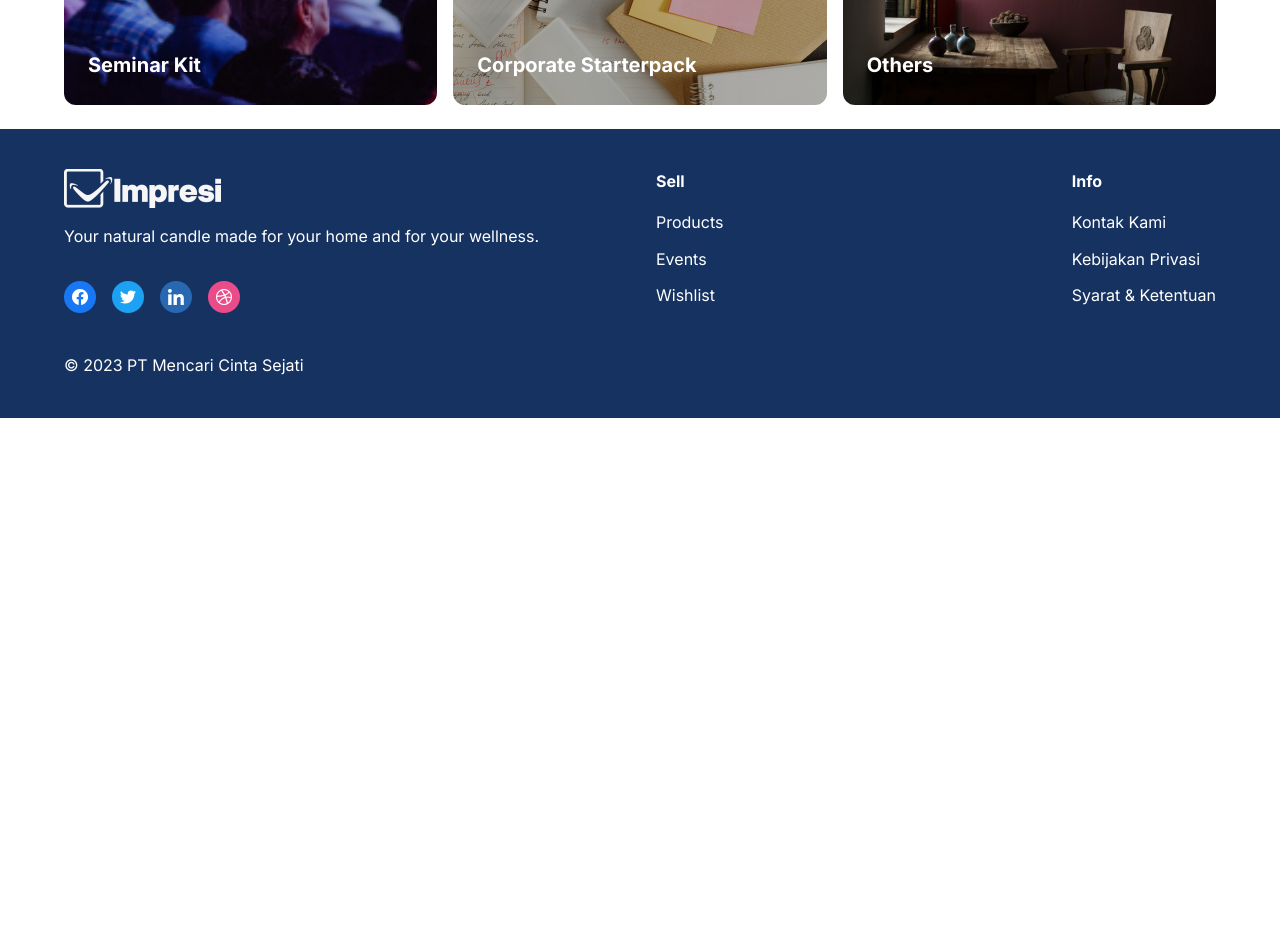
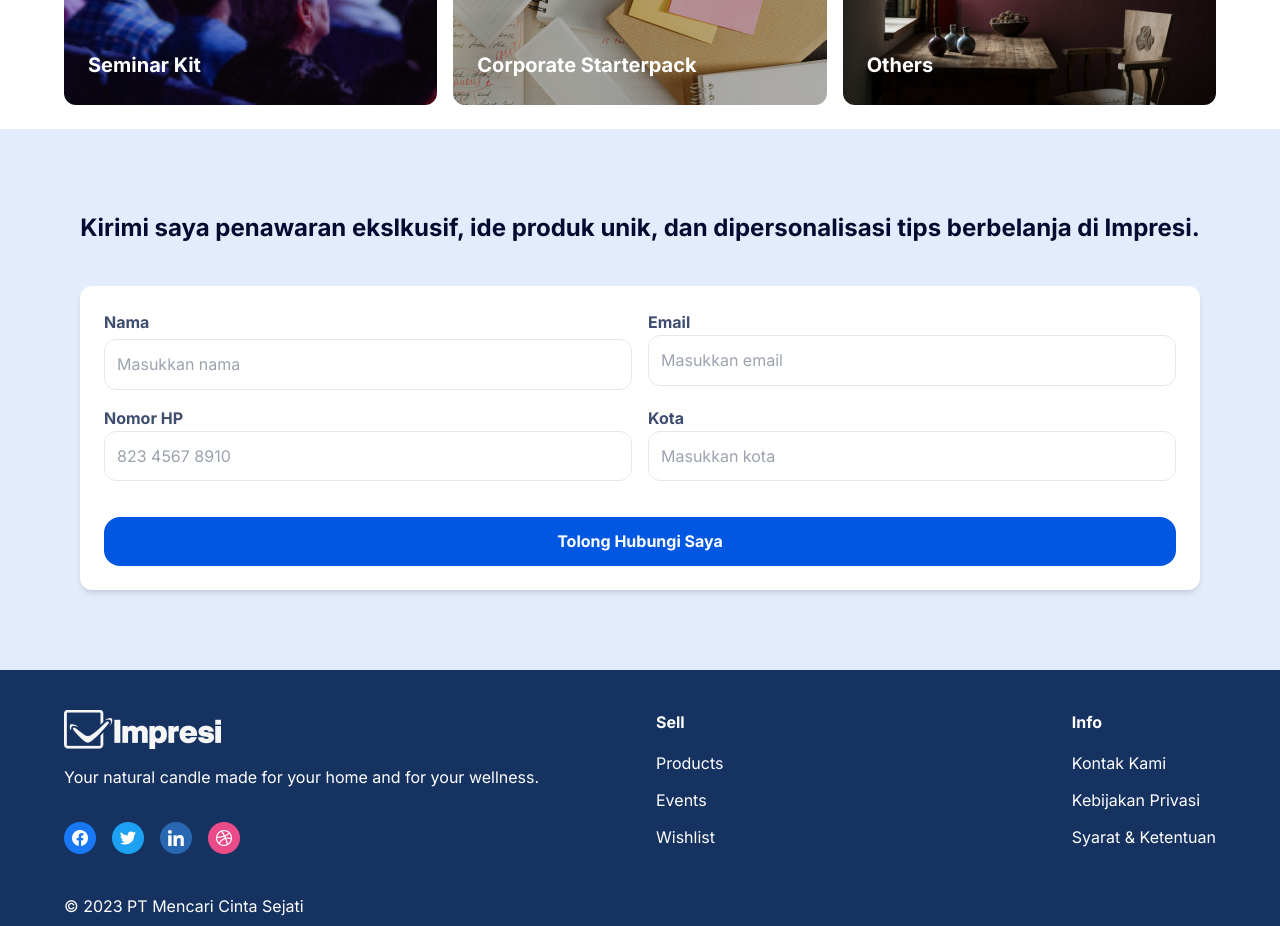
Before and after one commit to acomarcho/myimpresi-frontend, a Next.js app: page / in a window 1280 px wide. Shown: the part 1220-2146 px from the top of the page. Before the commit the page ends 1638 px from the top, so only its background shows below. Built offline with nearby package versions, Linux system fonts and the light colour scheme.

Commit message:
Feat: Slice contact page

```diff
--- a/pages/index.tsx
+++ b/pages/index.tsx
@@ -177,6 +177,75 @@ export default function Home() {
           </div>
         </div>
       </div>
+      {/* Contact field */}
+      <div className="p-[2rem] lg:p-[5rem] flex flex-col gap-[1.25rem] lg:gap-[2.5rem] items-center justify-center bg-primary-base">
+        <div className="text-center">
+          <Heading text="Kirimi saya penawaran ekslkusif, ide produk unik, dan dipersonalisasi tips berbelanja di Impresi." />
+        </div>
+        <div className="bg-neutral-10 p-[1.5rem] rounded-xl shadow-md w-full">
+          <div className="grid grid-cols-1 grid-rows-4 gap-[1rem] lg:grid-cols-2 lg:grid-rows-2">
+            <div className="flex flex-col items-start gap-[0.25rem]">
+              <label
+                htmlFor="name"
+                className="font-inter font-bold text-[1rem] text-neutral-70"
+              >
+                Nama
+              </label>
+              <input
+                type="text"
+                name="name"
+                className="p-[0.75rem] border-[1px] w-full rounded-xl border-netural-50 font-inter text-neutral-100"
+                placeholder="Masukkan nama"
+              />
+            </div>
+            <div>
+              <label
+                htmlFor="email"
+                className="font-inter font-bold text-[1rem] text-neutral-70"
+              >
+                Email
+              </label>
+              <input
+                type="email"
+                name="email"
+                className="p-[0.75rem] border-[1px] w-full rounded-xl border-netural-50 font-inter text-neutral-100"
+                placeholder="Masukkan email"
+              />
+            </div>
+            <div>
+              <label
+                htmlFor="phone"
+                className="font-inter font-bold text-[1rem] text-neutral-70"
+              >
+                Nomor HP
+              </label>
+              <input
+                type="phone"
+                name="phone"
+                className="p-[0.75rem] border-[1px] w-full rounded-xl border-netural-50 font-inter text-neutral-100"
+                placeholder="823 4567 8910"
+              />
+            </div>
+            <div>
+              <label
+                htmlFor="city"
+                className="font-inter font-bold text-[1rem] text-neutral-70"
+              >
+                Kota
+              </label>
+              <input
+                type="text"
+                name="city"
+                className="p-[0.75rem] border-[1px] w-full rounded-xl border-netural-50 font-inter text-neutral-100"
+                placeholder="Masukkan kota"
+              />
+            </div>
+          </div>
+          <button className="bg-primary-default text-neutral-10 font-inter font-bold p-[0.75rem] w-full rounded-2xl mt-[2rem]">
+            Tolong Hubungi Saya
+          </button>
+        </div>
+      </div>
       {/* Footer */}
       <div className="bg-primary-pressed py-[2.5rem]">
         <div className="max-w-[1200px] mx-auto px-[1.5rem]">
--- a/tailwind.config.ts
+++ b/tailwind.config.ts
@@ -14,11 +14,15 @@ const config: Config = {
       colors: {
         neutral: {
           100: "#050a30",
+          70: "#3E4D6F",
           60: "#707389",
+          50: "#97A1B5",
           10: "#FFFFFF",
         },
         red: "#E52222",
         "primary-pressed": "#153261",
+        "primary-base": "#E3ECFC",
+        "primary-default": "#0057E2",
       },
     },
   },
```
